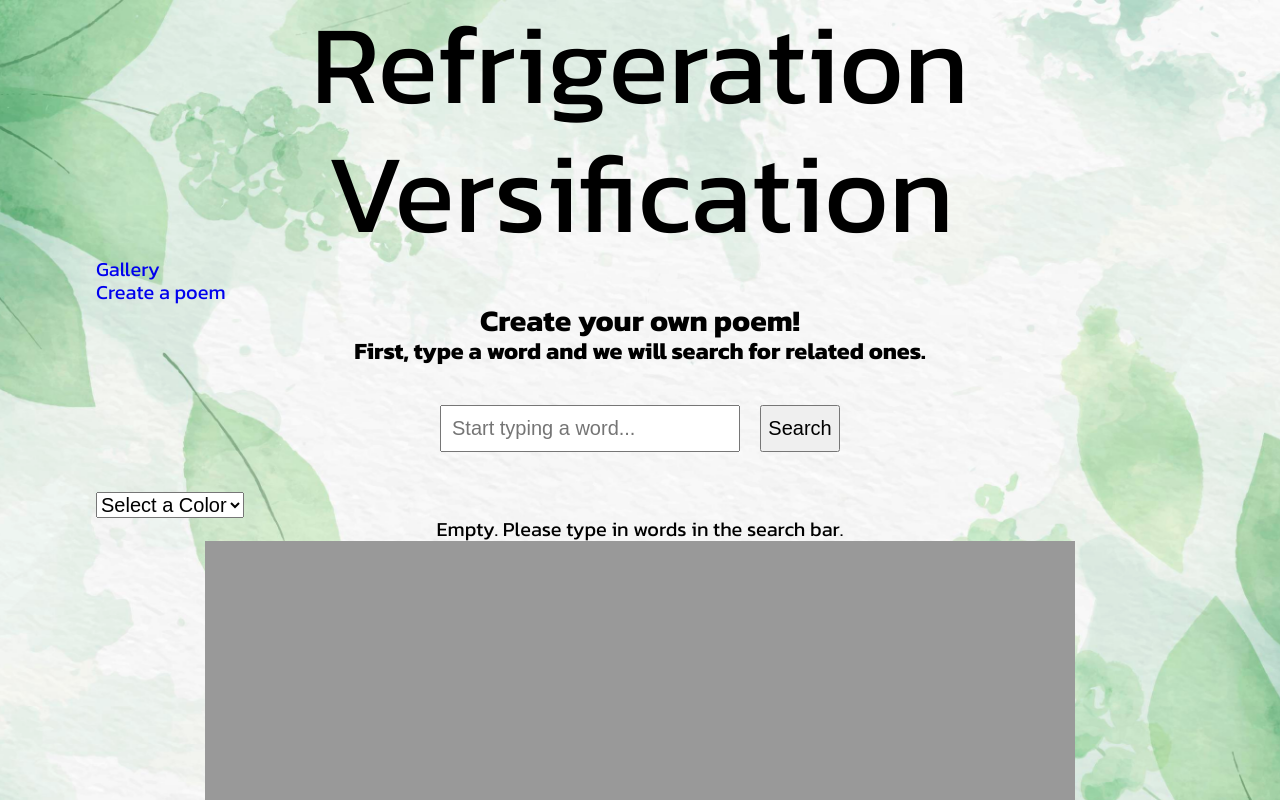
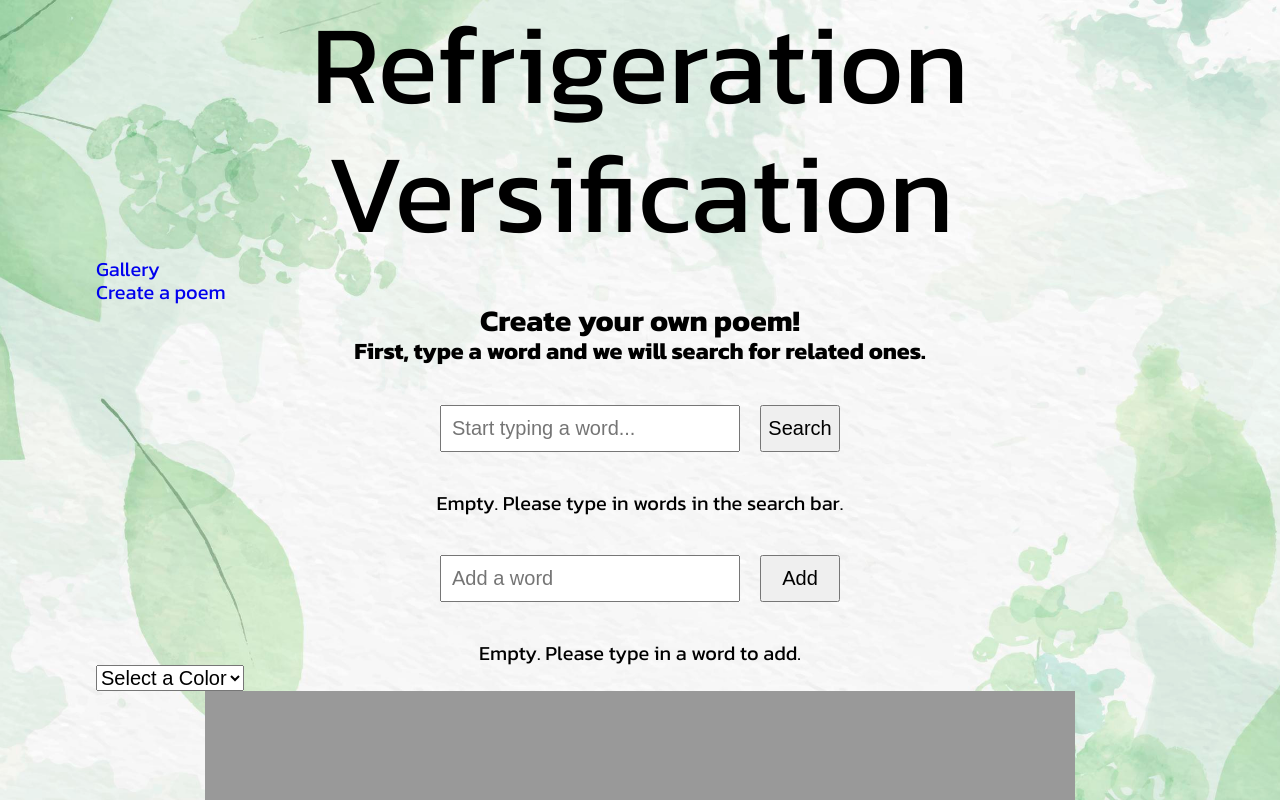
Before and after one commit to victoria-reis/magnetic-poetry, a React (Create React App) app: page /auto in a window 1280 px wide. Shown: the top 800 px of the page. Built offline with nearby package versions, Linux system fonts and the light colour scheme.

Commit message:
doesnt take empty string into array when submiting

```diff
--- a/src/Components/AutoComplete.js
+++ b/src/Components/AutoComplete.js
@@ -69,7 +69,6 @@ const AutoComplete = () => {
 			/>
 
 			<FunctionWordsSelect setWordPoem={setWordPoem} wordPoem={wordPoem} />
-      <CustomWordSelect setWordPoem = {setWordPoem} wordPoem = {wordPoem} />
 		</section>
 	);
 };
--- a/src/Components/CustomWordSelect.js
+++ b/src/Components/CustomWordSelect.js
@@ -3,10 +3,12 @@ import { useState } from "react";
 const CustomWordSelect = ({wordPoem, setWordPoem}) => {
   const [customInput, setCustomInput] = useState("");
   const [customTextBox, setCustomTextBox] = useState([]);
+  const [customUserSubmit, setCustomUserSubmit] = useState (false);
 
   const handleCustomSubmit = (e) => {
     e.preventDefault();
-    if (handleCustomSubmit !== "") {
+    if (customInput !== "") {
+    setCustomUserSubmit(true);
     setCustomTextBox([... customTextBox, customInput]);
     setCustomInput("");
     }
@@ -25,35 +27,45 @@ const CustomWordSelect = ({wordPoem, setWordPoem}) => {
 
   return (
     <div>
-      {
-      customTextBox.map((customWord, index) => {
-        return (
-          <div key={index} onClick={() => handleCustomSelection(customWord)}>
-            {customWord}
+      <div>
+        <form
+          className="searchForm"
+          onSubmit={(event) => {
+            handleCustomSubmit(event);
+          }}
+        >
+          <label htmlFor="search">Custom text</label>
+          <div className="inputOptionsContainer">
+            <input
+              type="search"
+              id="search"
+              onChange={(e) => {
+                handleCustomChange(e);
+              }}
+              value={customInput}
+              placeholder="Add a word"
+
+            />
           </div>
-        );
-      })
-      }
+          <button type="submit">Add</button>
+        </form>
+      </div>
 
-      <form
-      onSubmit={(event) => {
-        handleCustomSubmit(event);
-      }}
-      >
-      <label htmlFor="search">Custom text</label>
-      <input
-      type="search"
-      id="search"
-      onChange={(e) => {
-        handleCustomChange(e);
-      }}
-      value={customInput}
-      />
-      <button type="submit">Add</button>
-      </form>
-
+      <div className="wordCollection">
+        {customUserSubmit !== false ? (
+          customTextBox.map((customWord, index) => {
+            return (
+              <div key={index} onClick={() => handleCustomSelection(customWord)}>
+                {customWord}
+              </div>
+            );
+          })
+        ) : (
+          <p>Empty. Please type in a word to add.</p>
+        )}
+      </div>
     </div>
-    )
+  );
 };
 
 export default CustomWordSelect
--- a/src/Components/Form.js
+++ b/src/Components/Form.js
@@ -65,6 +65,7 @@ const Form = ({
 										key={index}
 										style={{ display: show ? "block" : "none" }}
 										onClick={() => handleSelection(wordObj)}
+
 										value={wordObj.word}
 										className="color"
 										tabIndex="0"
--- a/src/Components/GenerateWords.js
+++ b/src/Components/GenerateWords.js
@@ -4,6 +4,7 @@ import firebase from "../firebase";
 import { getDatabase, ref, push } from "firebase/database";
 import { useNavigate } from "react-router-dom";
 import { rotationRandomizer } from "./Other";
+import CustomWordSelect from "./CustomWordSelect";
 
 
 const GenerateWords = ({ userSubmit, wordPoem, setWordPoem, errorState}) => {
@@ -128,22 +129,7 @@ const GenerateWords = ({ userSubmit, wordPoem, setWordPoem, errorState}) => {
 	//looping through 50 words that we get back from the api to display them on the page.
 	//2nd form below
 	return (
-
     <div>
-			<div>
-					<select name="ColorChange" id="colorChange" onChange={handleChange} >
-						<option value="" >Select a Color</option>
-
-						{data1.map((color, index) => {
-							return (<option key={index} value={colors[index]
-							}  >{color.name} </option>
-
-							)
-
-						})}
-					</select>
-
-			</div>
 
       {/* {errorState ? <p className="errP">no data found</p> : <p>null=good</p>} */}
       <ul className="wordCollection">
@@ -154,7 +140,7 @@ const GenerateWords = ({ userSubmit, wordPoem, setWordPoem, errorState}) => {
                 key={index}
                 onClick={() => handleSelection(wordCollection)}
                 className={rotationRandomizer()}
-							style={{ color: colorChange}}
+                style={{ color: colorChange }}
               >
                 {wordCollection.word}
               </li>
@@ -165,23 +151,21 @@ const GenerateWords = ({ userSubmit, wordPoem, setWordPoem, errorState}) => {
         )}
       </ul>
 
+      <CustomWordSelect setWordPoem={setWordPoem} wordPoem={wordPoem} />
 
-			{/* {
+      <div>
+        <select name="ColorChange" id="colorChange" onChange={handleChange}>
+          <option value="">Select a Color</option>
 
-              wordCollection.length !== 0 && autoFill === ""
-                ?
-                wordCollection.map((wordCollection, index) => {
+          {data1.map((color, index) => {
             return (
-                      <div key={index} onClick={() => handleSelection(wordCollection)}>
-                        {wordCollection.word}
+              <option key={index} value={colors[index]}>
+                {color.name}{" "}
+              </option>
+            );
+          })}
+        </select>
       </div>
-                    );
-                  })
-                :null
-                (
-                  <div>No words found</div>
-                )
-                } */}
 
       <div>
         <form
```
Also changed, not shown: src/Styles/sass/partials/_customWordSelect.scss (added, +9 -0 lines). Lines whose indentation alone changed are shown as unchanged.
